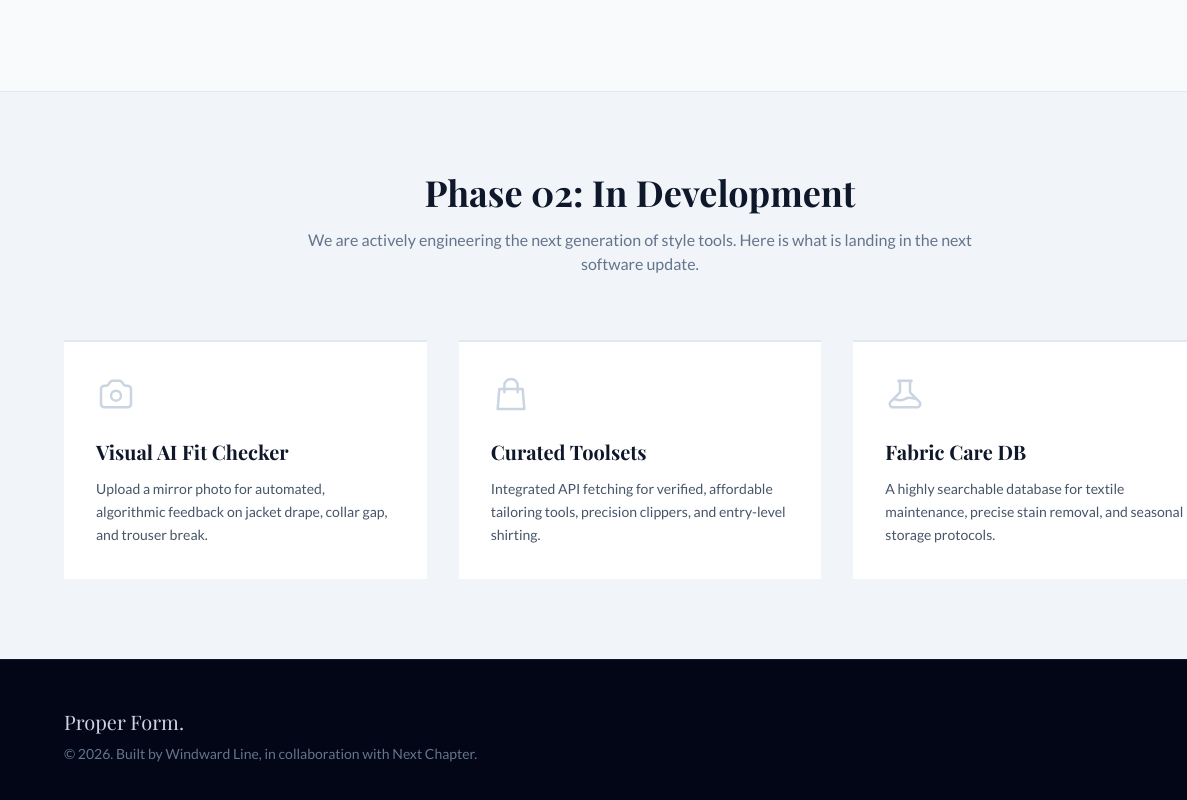
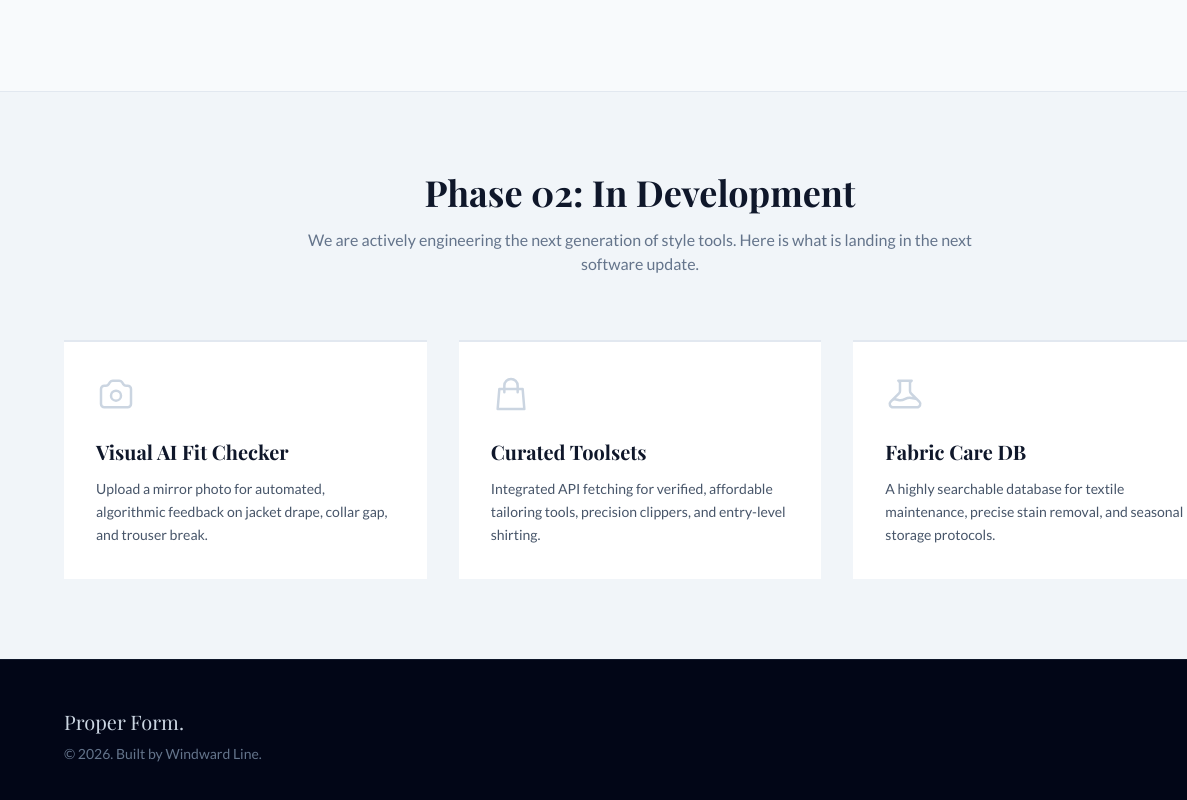
Before and after one commit to windwardline/proper-form, a plain HTML site: page index.html in a window 1280 px wide. Shown: the part 3616-4416 px from the top of the page, 0-1187 px from the left. Drawn offline with nearby package versions, Linux system fonts and the light colour scheme; a web font is replaced by a local one.

Commit message:
chore: remove Next Chapter co-branding from footer (#4)

```diff
--- a/index.html
+++ b/index.html
@@ -295,7 +295,7 @@
         <div class="max-w-6xl mx-auto flex flex-col md:flex-row justify-between items-center text-slate-500 text-sm">
             <div class="mb-6 md:mb-0 flex flex-col text-center md:text-left">
                 <span class="font-serif-custom text-xl text-slate-300 mb-2">Proper Form.</span>
-                <span>&copy; 2026. Built by Windward Line, in collaboration with Next Chapter.</span>
+                <span>&copy; 2026. Built by Windward Line.</span>
             </div>
             <div class="flex space-x-6">
                 <!-- GitHub Repository Link -->
```
